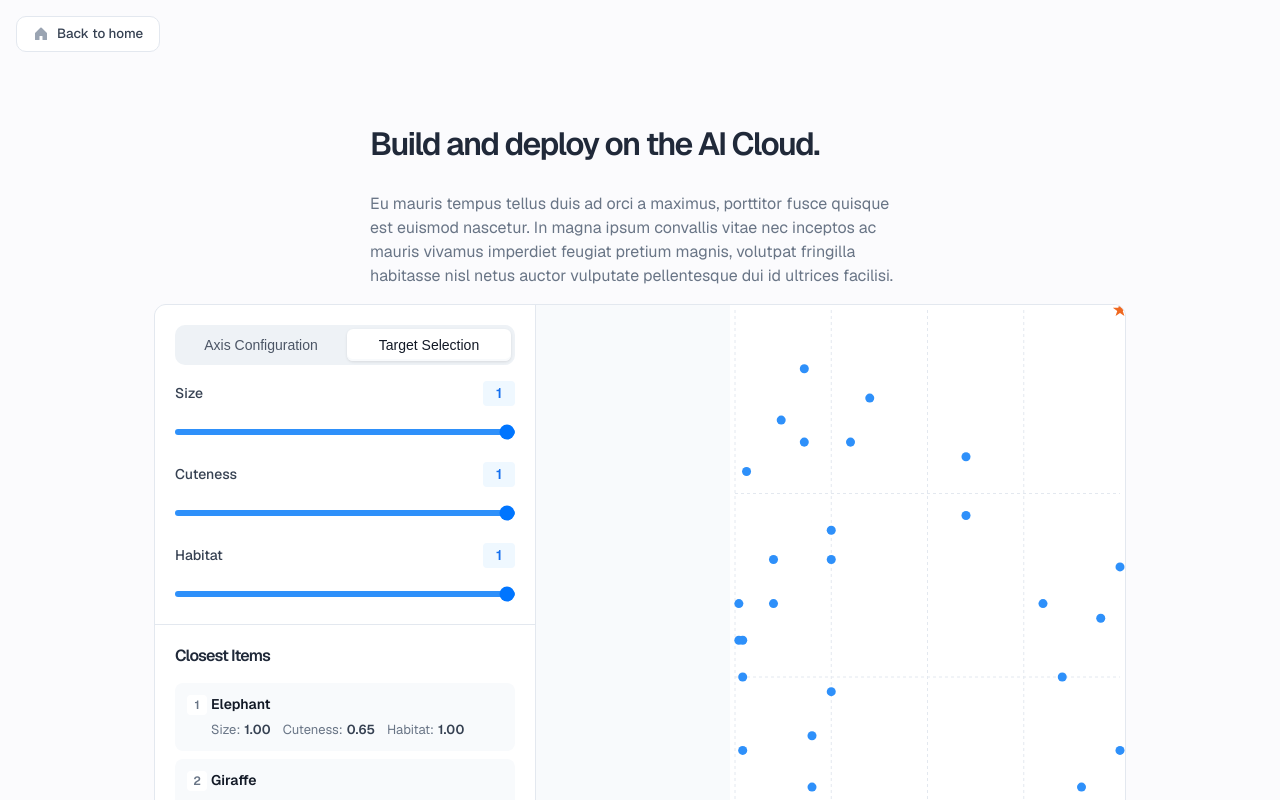
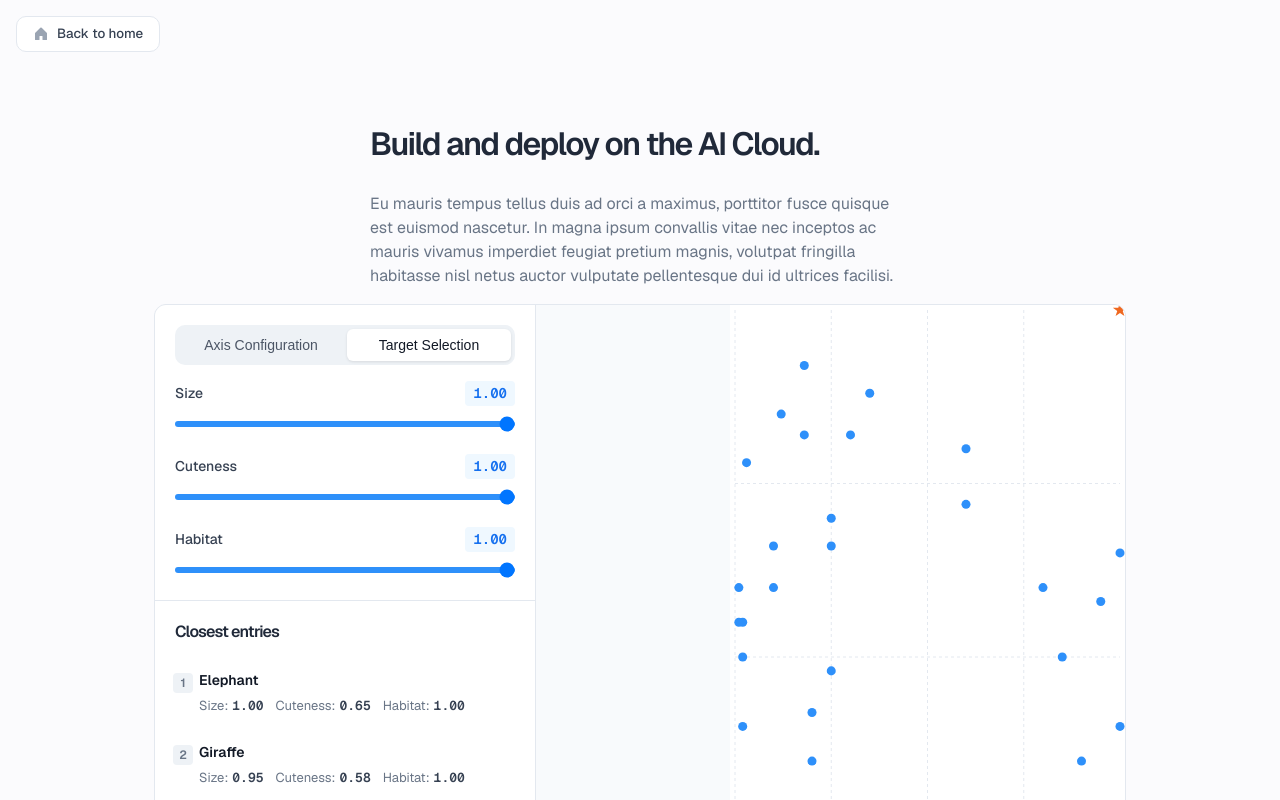
Before and after one commit to AdrianFahrbach/personal-website, a Next.js app: page /blog/storyblok-strata-explained in a window 1280 px wide. Both pictures are taken after a click on the tab "Target Selection". Shown: the top 800 px of the page. Built offline with nearby package versions, Linux system fonts and the light colour scheme.

Commit message:
feat: adjust forms and font stylings

```diff
--- a/src/components/v2/DataExplorer/DataExplorer.module.scss
+++ b/src/components/v2/DataExplorer/DataExplorer.module.scss
@@ -71,32 +71,38 @@
   margin: 0;
   counter-reset: result-counter;
   flex-direction: column;
-  gap: 8px;
+  gap: 4px;
   list-style: none;
   padding-left: 0;
 }
 
 .resultItem {
   position: relative;
+  margin: 0 -12px;
   padding: 12px 12px 12px 36px;
-  background: var(--neutral-50);
   transition: background 0.2s ease;
   border-radius: 8px;
   counter-increment: result-counter;
 
   &:hover {
-    background: var(--neutral-100);
+    background: var(--green-50);
+
+    &::before {
+      color: var(--green-700);
+      background: var(--green-100);
+    }
   }
 
   &::before {
     position: absolute;
-    top: 12px;
-    left: 12px;
+    top: 14px;
+    left: 10px;
     width: 20px;
     height: 20px;
     font-size: 12px;
     color: var(--neutral-500);
-    background: var(--neutral-0);
+    background: var(--neutral-100);
+    transition: background 0.2s ease;
     border-radius: 4px;
     content: counter(result-counter);
     font-weight: 600;
--- a/src/components/v2/DataExplorer/DataExplorer.tsx
+++ b/src/components/v2/DataExplorer/DataExplorer.tsx
@@ -6,6 +6,8 @@ import { ScatterPlot } from '../ScatterPlot/ScatterPlot';
 import { Select } from '../Select/Select';
 import { Tabs } from '../Tabs/Tabs';
 import styles from './DataExplorer.module.scss';
+import classNames from 'classnames';
+import { geistMono } from '@/styles/fonts';
 
 type NumericKeys<T> = {
   [K in keyof T]: T[K] extends number ? K : never;
@@ -62,7 +64,9 @@ export function DataExplorer<T extends Record<string, any>>({
 
   // Compute closest items
   const closest = useMemo(() => {
-  const ref: T = target || ({ ...sliderTarget, [properties[0].key]: sliderTarget[properties[0].key], name: 'Target' } as unknown as T);
+    const ref: T =
+      target ||
+      ({ ...sliderTarget, [properties[0].key]: sliderTarget[properties[0].key], name: 'Target' } as unknown as T);
     return data
       .map((item: T) => ({
         ...item,
@@ -133,7 +137,7 @@ export function DataExplorer<T extends Record<string, any>>({
 
           {/* Closest Items */}
           <div className={styles.section}>
-            <h3 className={styles.sectionTitle}>Closest Items</h3>
+            <h3 className={styles.sectionTitle}>Closest entries</h3>
             <ol className={styles.resultsList}>
               {closest.map(item => (
                 <li key={getName(item)} className={styles.resultItem}>
@@ -142,7 +146,9 @@ export function DataExplorer<T extends Record<string, any>>({
                     {properties.map(p => (
                       <span key={String(p.key)} className={styles.resultProp}>
                         <span className={styles.resultPropLabel}>{p.label}:</span>
-                        <span className={styles.resultPropValue}>{item[p.key].toFixed(2)}</span>
+                        <span className={classNames([styles.resultPropValue, geistMono.className])}>
+                          {item[p.key].toFixed(2)}
+                        </span>
                       </span>
                     ))}
                   </div>
--- a/src/components/v2/RangeSlider/RangeSlider.module.scss
+++ b/src/components/v2/RangeSlider/RangeSlider.module.scss
@@ -1,33 +1,32 @@
 .rangeSlider {
   display: flex;
+  width: 100%;
   flex-direction: column;
-  gap: 8px;
-  width: 100%;
+  gap: 4px;
 }
 
 .labelContainer {
   display: flex;
   align-items: center;
   justify-content: space-between;
-  margin-bottom: 4px;
 }
 
 .label {
   font-size: 14px;
+  color: var(--neutral-700);
   font-weight: 500;
   line-height: 1.4;
-  color: var(--neutral-700);
 }
 
 .value {
-  min-width: 32px;
   padding: 2px 8px;
   font-size: 14px;
-  font-weight: 600;
   color: var(--blue-600);
-  text-align: center;
   background-color: var(--blue-50);
   border-radius: 4px;
+  font-weight: 600;
+  min-width: 32px;
+  text-align: center;
 }
 
 .sliderContainer {
@@ -38,29 +37,29 @@
 .slider {
   width: 100%;
   height: 6px;
+  transition: all 0.2s ease;
   -webkit-appearance: none;
   appearance: none;
+  border-radius: 3px;
   cursor: pointer;
-  border-radius: 3px;
   outline: none;
-  transition: all 0.2s ease;
 
   &::-moz-range-thumb,
   &::-webkit-slider-thumb {
     width: 18px;
     height: 18px;
+    border: 2px solid var(--blue-500);
+    box-shadow: 0 2px 4px rgba(0, 0, 0, 0.1);
+    transition: all 0.2s ease;
     -webkit-appearance: none;
     appearance: none;
+    background-color: var(--neutral-0);
+    border-radius: 50%;
     cursor: pointer;
-    background-color: var(--neutral-0);
-    border: 2px solid var(--blue-500);
-    border-radius: 50%;
-    box-shadow: 0 2px 4px rgba(0, 0, 0, 0.1);
-    transition: all 0.2s ease;
 
     &:hover {
+      box-shadow: 0 3px 6px rgba(0, 0, 0, 0.15);
       background-color: var(--neutral-100);
-      box-shadow: 0 3px 6px rgba(0, 0, 0, 0.15);
       transform: scale(1.1);
     }
 
@@ -95,8 +94,8 @@
     opacity: 0.6;
 
     &::-webkit-slider-thumb {
+      background-color: var(--neutral-400);
       cursor: not-allowed;
-      background-color: var(--neutral-400);
 
       &:hover {
         background-color: var(--neutral-400);
@@ -105,8 +104,8 @@
     }
 
     &::-moz-range-thumb {
+      background-color: var(--neutral-400);
       cursor: not-allowed;
-      background-color: var(--neutral-400);
 
       &:hover {
         background-color: var(--neutral-400);
--- a/src/components/v2/RangeSlider/RangeSlider.tsx
+++ b/src/components/v2/RangeSlider/RangeSlider.tsx
@@ -1,6 +1,7 @@
 import React, { useState, useCallback } from 'react';
 import styles from './RangeSlider.module.scss';
 import classNames from 'classnames';
+import { geistMono } from '@/styles/fonts';
 
 interface RangeSliderProps {
   min: number;
@@ -27,15 +28,18 @@ export const RangeSlider: React.FC<RangeSliderProps> = ({
 
   const currentValue = value !== undefined ? value : internalValue;
 
-  const handleChange = useCallback((event: React.ChangeEvent<HTMLInputElement>) => {
-    const newValue = Number(event.target.value);
+  const handleChange = useCallback(
+    (event: React.ChangeEvent<HTMLInputElement>) => {
+      const newValue = Number(event.target.value);
 
-    if (value === undefined) {
-      setInternalValue(newValue);
-    }
+      if (value === undefined) {
+        setInternalValue(newValue);
+      }
 
-    onChange?.(newValue);
-  }, [value, onChange]);
+      onChange?.(newValue);
+    },
+    [value, onChange]
+  );
 
   const percentage = ((currentValue - min) / (max - min)) * 100;
 
@@ -44,12 +48,12 @@ export const RangeSlider: React.FC<RangeSliderProps> = ({
       {label && (
         <div className={styles.labelContainer}>
           <label className={styles.label}>{label}</label>
-          <span className={styles.value}>{currentValue}</span>
+          <span className={classNames([styles.value, geistMono.className])}>{currentValue.toFixed(2)}</span>
         </div>
       )}
       <div className={styles.sliderContainer}>
         <input
-          type="range"
+          type='range'
           min={min}
           max={max}
           step={step}
@@ -57,7 +61,7 @@ export const RangeSlider: React.FC<RangeSliderProps> = ({
           onChange={handleChange}
           className={styles.slider}
           style={{
-            background: `linear-gradient(to right, var(--blue-500) 0%, var(--blue-500) ${percentage}%, var(--neutral-200) ${percentage}%, var(--neutral-200) 100%)`
+            background: `linear-gradient(to right, var(--blue-500) 0%, var(--blue-500) ${percentage}%, var(--neutral-200) ${percentage}%, var(--neutral-200) 100%)`,
           }}
         />
       </div>
--- a/src/components/v2/ScatterPlot/ScatterPlot.tsx
+++ b/src/components/v2/ScatterPlot/ScatterPlot.tsx
@@ -48,6 +48,7 @@ interface ScatterPlotProps<T> {
   renderTooltip?: (props: { active?: boolean; payload?: any[] }) => React.ReactNode;
   getName?: (item: T) => string;
   properties?: PropertyDef<T>[];
+  className?: string;
 }
 
 function capitalizeFirstLetter(input: string | number | symbol): string {
@@ -66,6 +67,7 @@ export function ScatterPlot<T extends Record<string, any>>({
   renderTooltip,
   getName,
   properties,
+  className,
 }: ScatterPlotProps<T>) {
   const tooltipContent = renderTooltip
     ? (props: any) => renderTooltip({ ...props })
@@ -74,7 +76,7 @@ export function ScatterPlot<T extends Record<string, any>>({
       : undefined;
 
   return (
-    <div className={styles.chartContainer}>
+    <div className={classNames([styles.chartContainer, className])}>
       <div className={classNames([styles.labelsContainer, styles.isXAxis])}>
         <span>{getLabel(xKey, 0)}</span>
         <span className={styles.mainLabel}>{capitalizeFirstLetter(xKey)}</span>
--- a/src/components/v2/Tabs/Tabs.module.scss
+++ b/src/components/v2/Tabs/Tabs.module.scss
@@ -15,9 +15,7 @@
   bottom: 4px;
   left: 0;
   background: var(--neutral-0);
-  box-shadow:
-    0 1px 3px rgba(0, 0, 0, 0.1),
-    inset 0 -2px 0 0 var(--neutral-50);
+  box-shadow: 0 1px 3px rgba(0, 0, 0, 0.1);
   transition:
     transform 0.25s cubic-bezier(0.4, 0, 0.2, 1),
     width 0.25s cubic-bezier(0.4, 0, 0.2, 1);
--- a/src/styles/fonts.ts
+++ b/src/styles/fonts.ts
@@ -1,9 +1,10 @@
-import { Montserrat, Geist } from 'next/font/google';
+import { Montserrat, Geist, Geist_Mono } from 'next/font/google';
 import localFont from 'next/font/local';
 
 export const montserrat = Montserrat({ subsets: ['latin'], weight: ['500', '600'] });
 
 export const geist = Geist({ subsets: ['latin'] });
+export const geistMono = Geist_Mono({ subsets: ['latin'] });
 
 export const merchant = localFont({
   src: [
```
